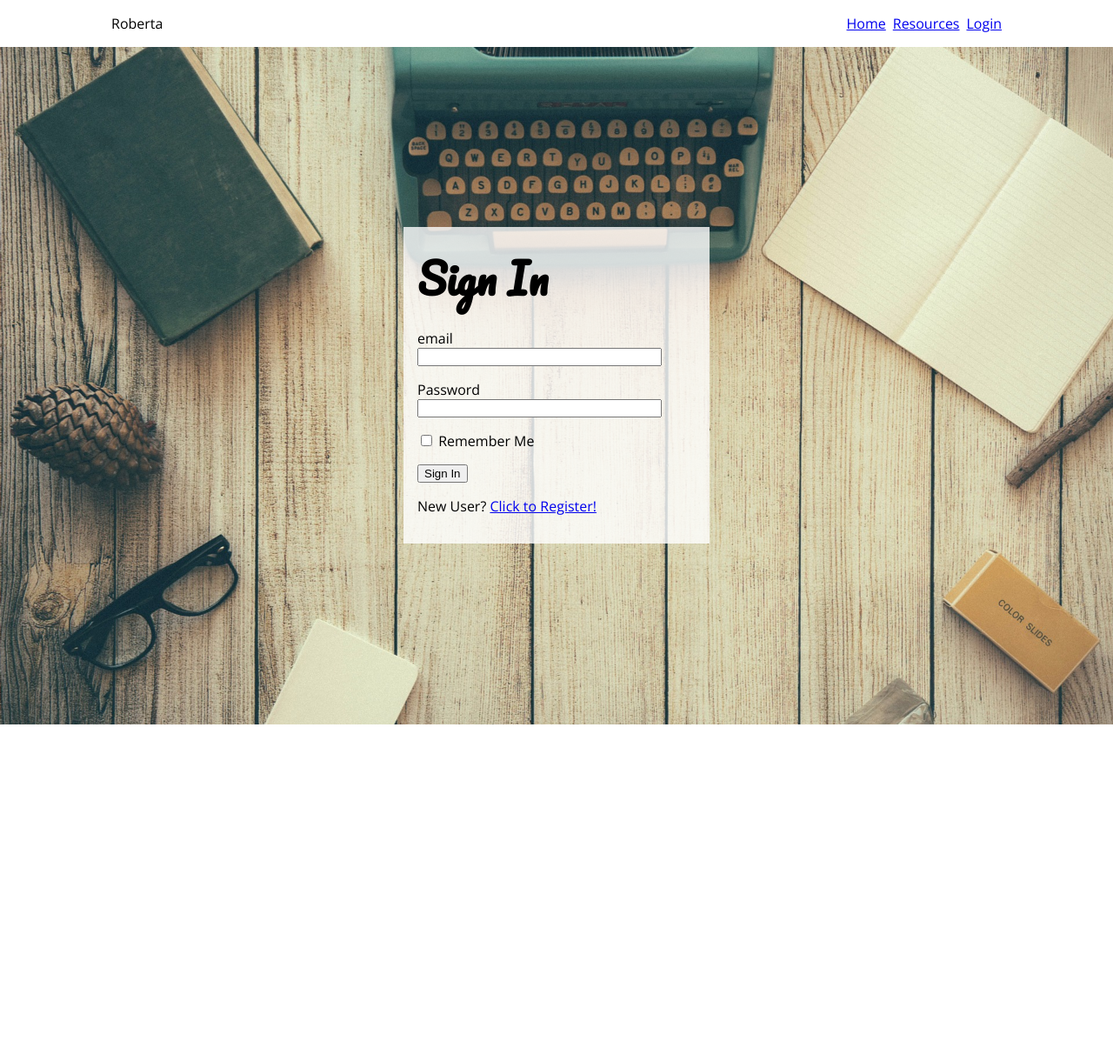
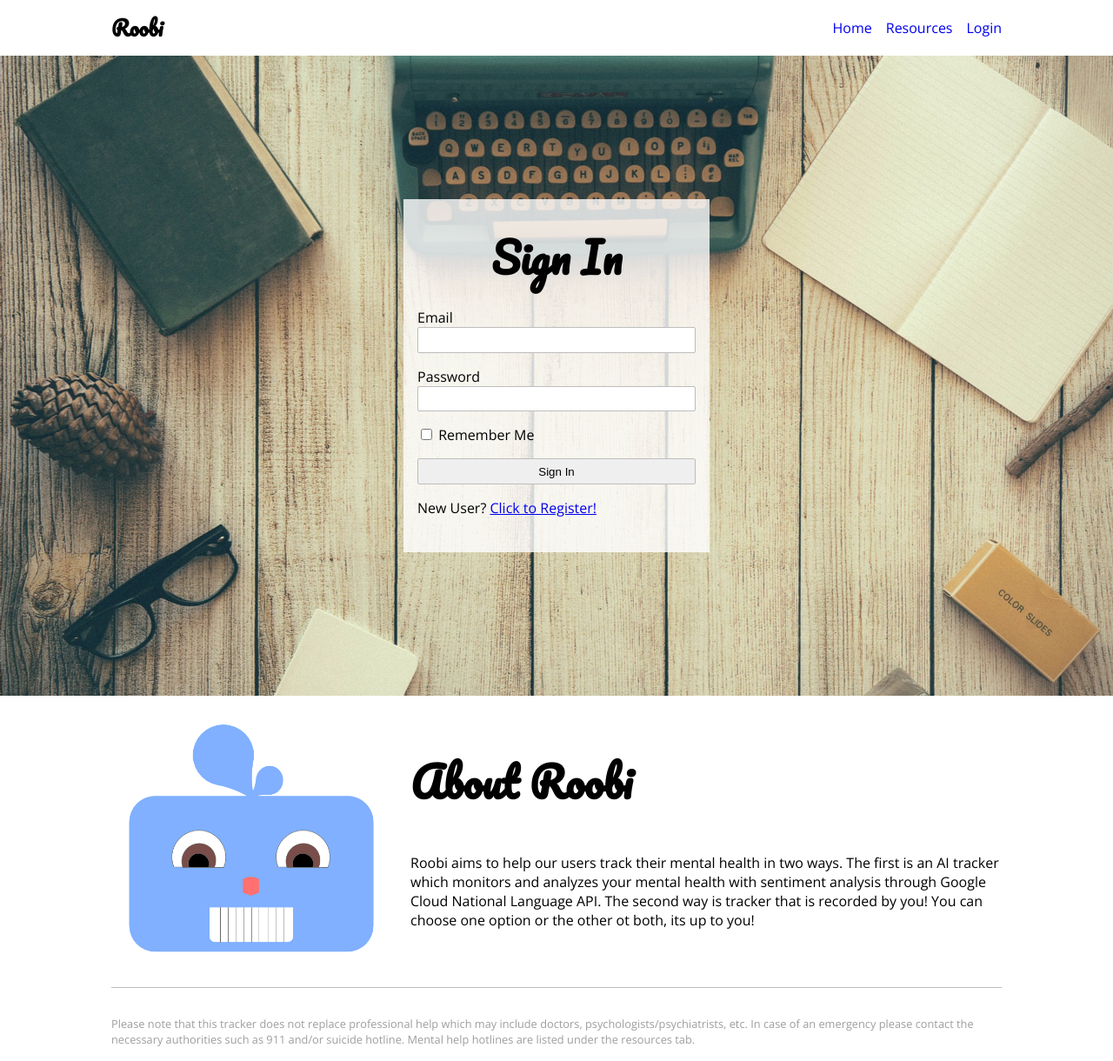
Before and after one commit to Shahzzoda/bytehacks-2018, a Flask app: a page that uses app/templates/base.html in a window 1280 px wide. Shown: the whole page at 87% size. Before the commit the page ends 833 px from the top, so only its background shows below. Run offline with Flask 2, Linux system fonts and the light colour scheme.

Commit message:
improve styles

```diff
--- a/app/forms.py
+++ b/app/forms.py
@@ -5,7 +5,7 @@ from wtforms.fields.html5 import TelField
 from app.models import User
 
 class LoginForm(FlaskForm):
-    email = StringField('email', validators=[DataRequired()])
+    email = StringField('Email', validators=[DataRequired()])
     password = PasswordField('Password', validators=[DataRequired()])
     remember_me = BooleanField('Remember Me')
     submit = SubmitField('Sign In')
--- a/app/static/styles/main.css
+++ b/app/static/styles/main.css
@@ -32,10 +32,22 @@ h1 {
     font-size: 3rem;
 }
 
+input {
+    width: 100%;
+    padding: .4rem;
+    border-radius: 2px;
+    border: 1px solid #bdbdbd;
+}
+
+input[type="checkbox"] {
+    width: auto
+}
+
 
 nav .container {
     display: flex;
     justify-content: space-between;
+    align-items: center;
     width: 1024px;
 }
 
@@ -47,8 +59,17 @@ nav ul li {
     list-style: none;
     display: inline-block;
     float: left;
-    margin-left: 0.5rem;
+    margin-left: 1rem;
 }
+
+nav li a {
+    text-decoration: none;
+}
+
+nav li a:hover {
+    text-decoration: underline;
+}
+
 
 body > section:nth-of-type(1) {
     background: url("../img/typewriter-bg.jpg") no-repeat center center fixed;
@@ -56,19 +77,24 @@ body > section:nth-of-type(1) {
     -moz-background-size: cover;
     -o-background-size: cover;
     background-size: cover;
-    min-height: calc(100vh - 53.5px);
+    min-height: calc(100vh - 6rem);
     align-items: center;
 }
 
 body > section:nth-of-type(1) .container {
-    padding: 1rem;
+    padding: 1.5rem 1rem;
     background-color: rgba(255, 255, 255, 0.8);
 }
 
 body > section:nth-of-type(1) h1 {
     margin: 0;
+    text-align: center;
 }
 
+footer {
+    font-size: .8rem;
+    color: #9e9e9e;
+}
 
 button {
   font-size: 12px ;
--- a/app/templates/base.html
+++ b/app/templates/base.html
@@ -11,9 +11,9 @@
     <body>
         <nav>
             <div class="container">
-                <div>
-                    Roberta
-                </div>
+                <h2 style="font-family:Pacifico; display: flex; align-items: center; margin: -5px 0;">
+                    Roobi
+                </h2>
                 <ul>
                     <li><a href="{{ url_for('index') }}">Home</a></li>
                     <li><a href="{{ url_for('resources') }}">Resources</a></li>
@@ -25,7 +25,7 @@
                 </ul>
             </div>
         </nav>
-        {% with messages = get_flashed_messages() %}
+        <!-- {% with messages = get_flashed_messages() %}
         {% if messages %}
         <ul>
             {% for message in messages %}
@@ -33,7 +33,12 @@
             {% endfor %}
         </ul>
         {% endif %}
-        {% endwith %}
+        {% endwith %} -->
         {% block content %}{% endblock %}
+        <footer>
+            <div class="container">
+                Please note that this tracker does not replace professional help which may include doctors, psychologists/psychiatrists, etc. In case of an emergency please contact the necessary authorities such as 911 and/or suicide hotline. Mental help hotlines are listed under the resources tab.
+            </div>
+        </footer>
     </body>
 </html>
--- a/app/templates/index.html
+++ b/app/templates/index.html
@@ -8,7 +8,7 @@
         {% if current_user.mood_texts.count() == 0 %}
             <p>You have no recent mood entries. Text "Hi" to (586) 788-1702 to begin writing.</p>
         {% else %}
-            <p style="color:gray"><i>Text "Hi" to (586) 788-1702 to add a new entry.</i></p>
+            <p style="color:#757575"><i>Text "Hi" to (586) 788-1702 to add a new entry.</i></p>
             {% for text in current_user.mood_texts.order_by(MoodText.id.desc()).all() %}
                 <div><p
                     {% if text.sentiment is not none %}
--- a/app/templates/login.html
+++ b/app/templates/login.html
@@ -26,4 +26,15 @@
         <p>New User? <a href="{{ url_for('register') }}">Click to Register!</a></p>
     </div>
 </section>
+<section>
+    <div class="container" style="display:flex; border-bottom: 1px solid #bdbdbd;">
+        <img src="static/img/roobi-logo.png" style="max-width: 320px; max-height: 320px; margin-right: 1.5rem;"/>
+        <div>
+            <h1>About Roobi</h1>
+            <p>
+                Roobi aims to help our users track their mental health in two ways. The first is an AI tracker which monitors and analyzes your mental health with sentiment analysis through Google Cloud National Language API. The second way is tracker that is recorded by you! You can choose one option or the other ot both, its up to you!
+            </p>
+        </div>
+    </div>
+</section>
 {% endblock %}
```
Also changed, not shown: app/static/img/roobi-logo.png (added), 2 other files.
